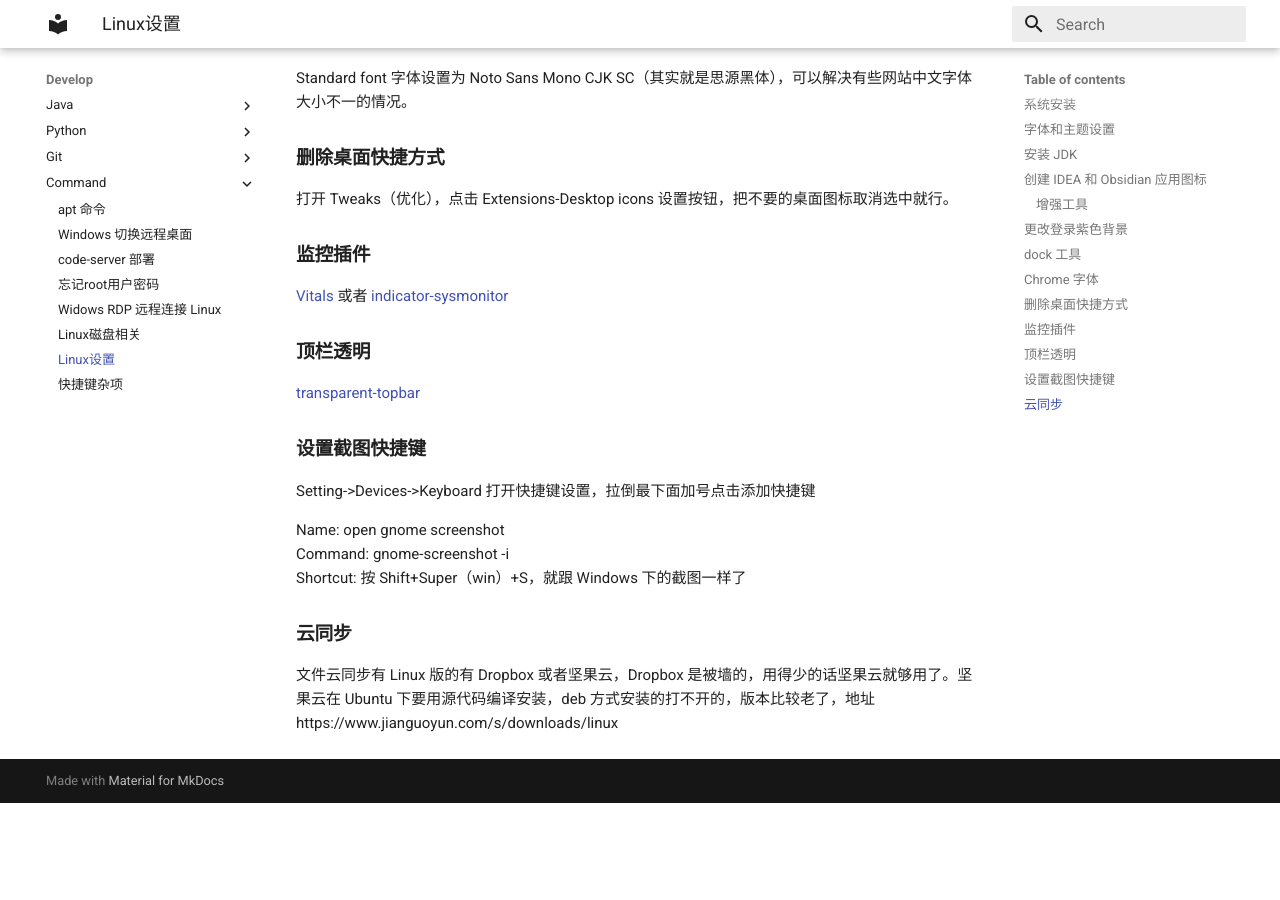
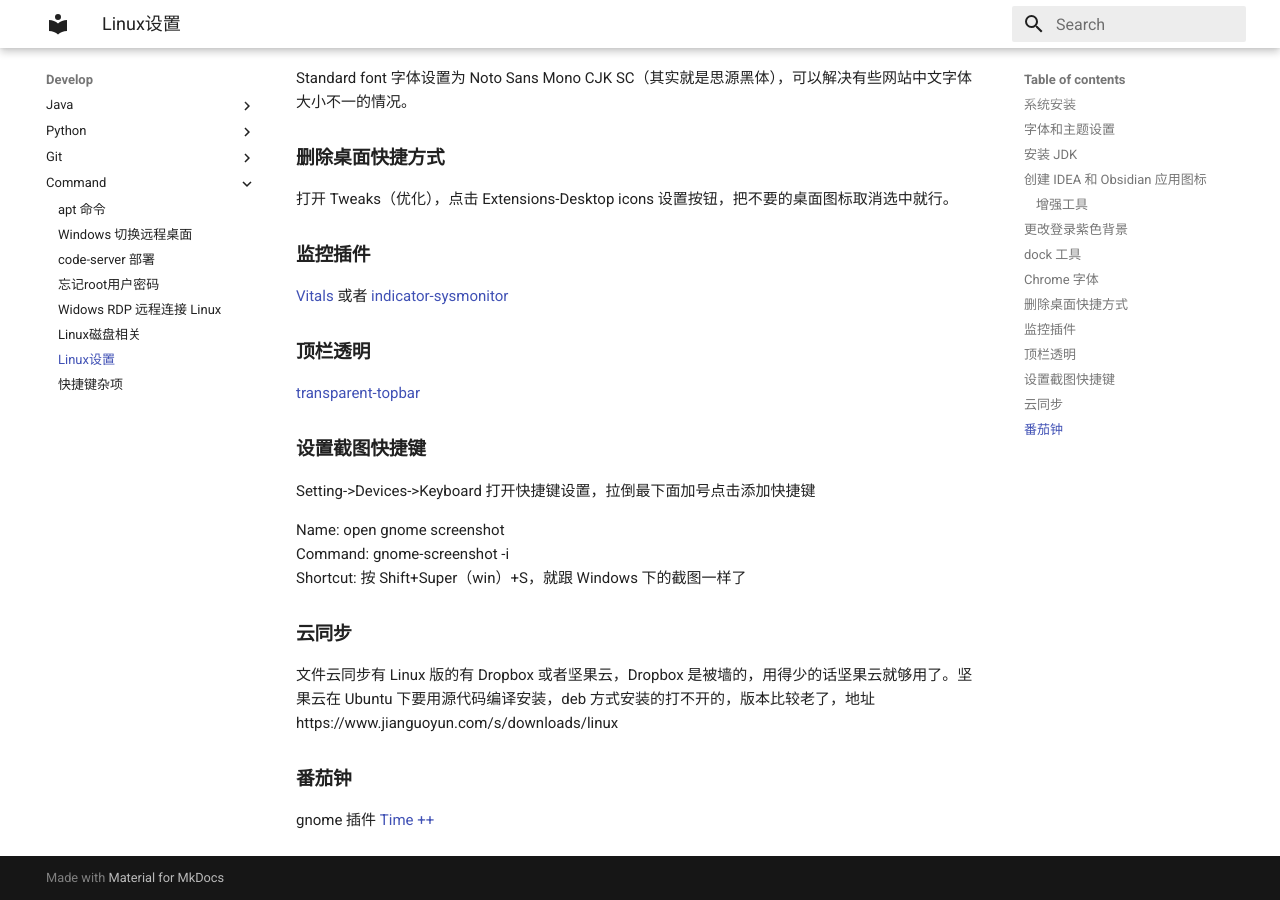
Before and after one commit to zgshen/wiki, an MkDocs documentation site: the page built from docs/develop/command/Linux设置.md, in a window 1280 px wide and 900 px high, scrolled down 3253 px. Built offline with MkDocs 1.6.1 and Material for MkDocs 9.7.7, drawn with Linux system fonts in a browser that asks for light colours; some web fonts are replaced; before the commit the page ends 4056 px from its top, so only the background shows below that.

Commit message:
pomodoro

```diff
--- a/docs/develop/command/Linux设置.md
+++ b/docs/develop/command/Linux设置.md
@@ -182,3 +182,8 @@ Shortcut: 按 Shift+Super（win）+S，就跟 Windows 下的截图一样了
 ### 云同步
 
 文件云同步有 Linux 版的有 Dropbox 或者坚果云，Dropbox 是被墙的，用得少的话坚果云就够用了。坚果云在 Ubuntu 下要用源代码编译安装，deb 方式安装的打不开的，版本比较老了，地址 https://www.jianguoyun.com/s/downloads/linux
+
+### 番茄钟
+
+gnome 插件
+[Time ++](https://extensions.gnome.org/extension/1238/time/)
```
